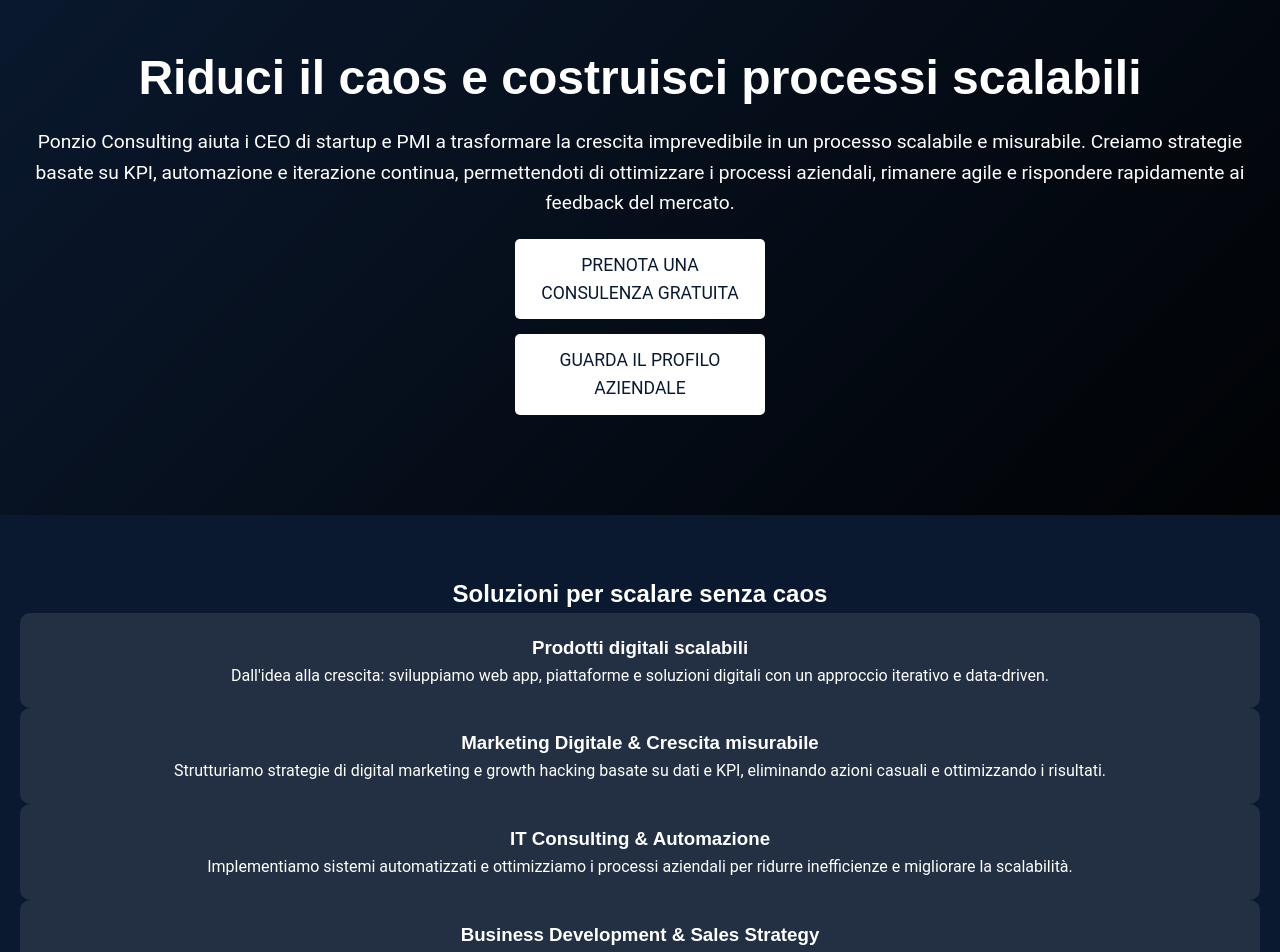
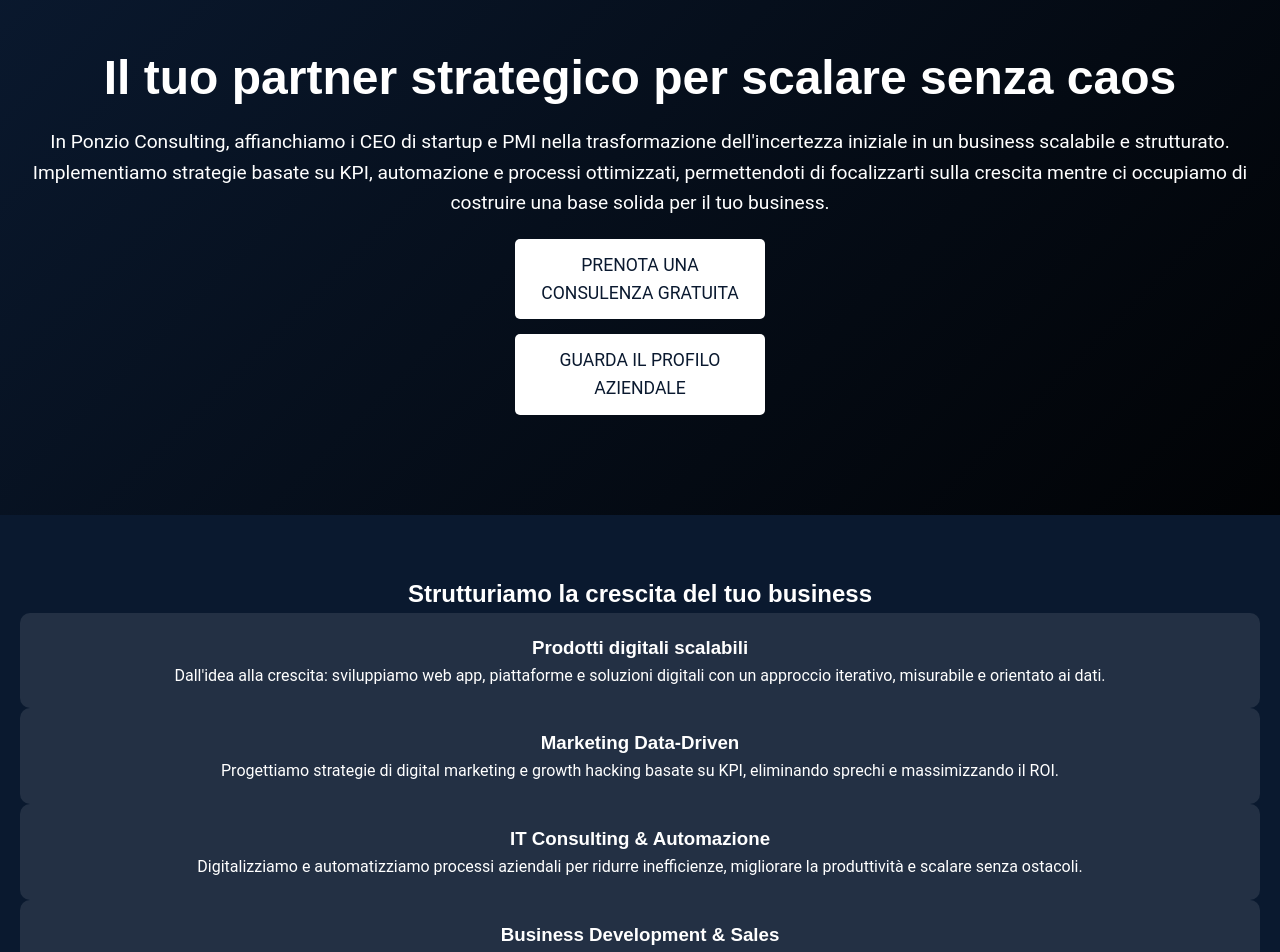
Before and after one commit to Ponzio-it/ponzio-consulting, a Next.js app: page / in a window 1280 px wide. Shown: the part 140-1092 px from the top of the page. Built offline with nearby package versions, Linux system fonts and the light colour scheme.

Commit message:
changing value proposition

```diff
--- a/src/components/Hero.js
+++ b/src/components/Hero.js
@@ -5,12 +5,12 @@
   return (
     <section className={styles.hero} aria-labelledby="hero-heading">
       <div className={styles.heroContent}>
-        <h1 id="hero-heading">Riduci il caos e costruisci processi scalabili</h1>
+        <h1 id="hero-heading">Il tuo partner strategico per scalare senza caos</h1>
         <p>
-          Ponzio Consulting aiuta i CEO di startup e PMI a trasformare la crescita imprevedibile
-          in un processo scalabile e misurabile. Creiamo strategie basate su KPI, automazione e
-          iterazione continua, permettendoti di ottimizzare i processi aziendali, rimanere agile
-          e rispondere rapidamente ai feedback del mercato.
+          In Ponzio Consulting, affianchiamo i CEO di startup e PMI
+          nella trasformazione dell&apos;incertezza iniziale in un business scalabile e strutturato.
+          Implementiamo strategie basate su KPI, automazione e processi ottimizzati,
+          permettendoti di focalizzarti sulla crescita mentre ci occupiamo di costruire una base solida per il tuo business.
         </p>
         {/* CTA Button and Profile Button Stacked */}
         <div className={styles.buttonGroup}>
--- a/src/components/Services.js
+++ b/src/components/Services.js
@@ -4,25 +4,30 @@
 export default function Services() {
   return (
     <section className={styles.services} aria-labelledby="services-heading">
-      <h2 id="services-heading">Soluzioni per scalare senza caos</h2>
+    <h2 id="services-heading">Strutturiamo la crescita del tuo business</h2>
     <div className={styles.serviceList}>
+
       <div className={styles.serviceItem}>
         <h3>Prodotti digitali scalabili</h3>
-          <p>Dall&apos;idea alla crescita: sviluppiamo web app, piattaforme e soluzioni digitali con un approccio iterativo e data-driven.</p>
+        <p>Dall&apos;idea alla crescita: sviluppiamo web app, piattaforme e soluzioni digitali con un approccio iterativo, misurabile e orientato ai dati.</p>
       </div>
+
       <div className={styles.serviceItem}>
-          <h3>Marketing Digitale & Crescita misurabile</h3>
-          <p>Strutturiamo strategie di digital marketing e growth hacking basate su dati e KPI, eliminando azioni casuali e ottimizzando i risultati.</p>
+        <h3>Marketing Data-Driven</h3>
+        <p>Progettiamo strategie di digital marketing e growth hacking basate su KPI, eliminando sprechi e massimizzando il ROI.</p>
       </div>
+
       <div className={styles.serviceItem}>
         <h3>IT Consulting & Automazione</h3>
-          <p>Implementiamo sistemi automatizzati e ottimizziamo i processi aziendali per ridurre inefficienze e migliorare la scalabilità.</p>
+        <p>Digitalizziamo e automatizziamo processi aziendali per ridurre inefficienze, migliorare la produttività e scalare senza ostacoli.</p>
       </div>
+
       <div className={styles.serviceItem}>
-          <h3>Business Development & Sales Strategy</h3>
-          <p>Costruiamo processi di vendita scalabili e prevedibili, riducendo l&apos;incertezza e migliorando la conversione clienti.</p>
+        <h3>Business Development & Sales</h3>
+        <p>Strutturiamo funnel di vendita scalabili e prevedibili, trasformando lead in clienti e ottimizzando i processi di conversione.</p>
       </div>
+
     </div>
   </section>
-  );
+  )
 }
```
Lines whose indentation alone changed are shown as unchanged.
